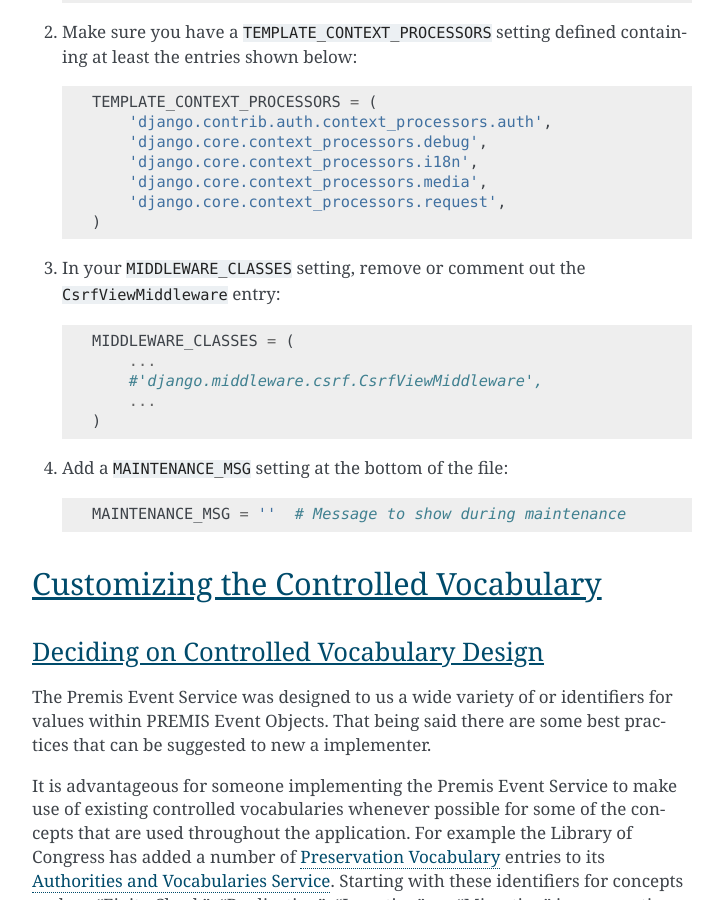
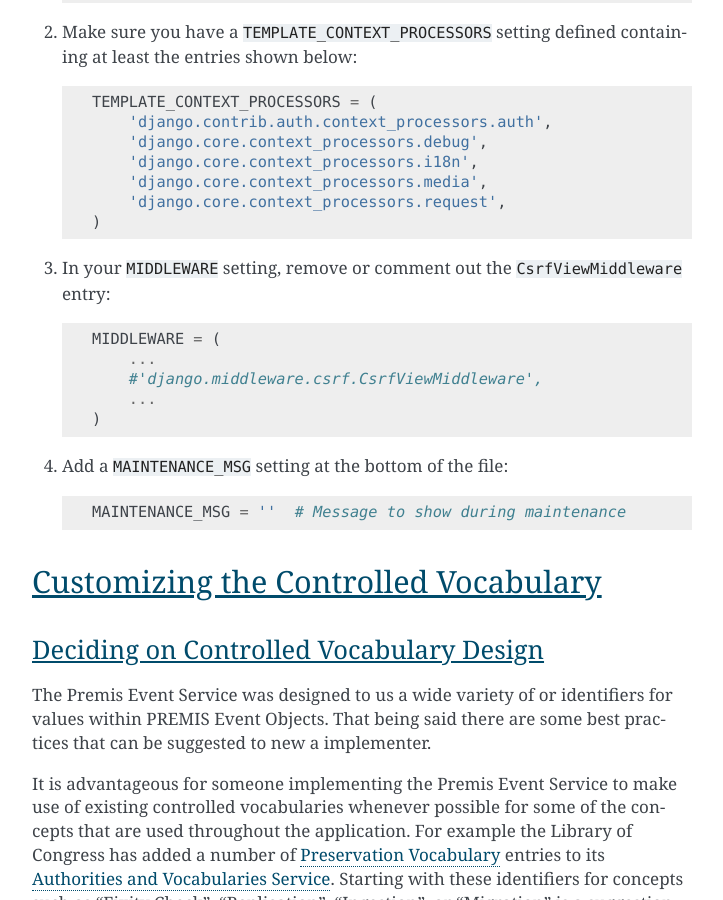
Before and after one commit to unt-libraries/django-premis-event-service, a Sphinx documentation site: the page built from docs/source/configuration.rst, in a window 1280 px wide and 900 px high, scrolled down 603 px. Shown: the whole window, without its empty margins (388-1111 px from the left). Built offline with Sphinx 7.4.7, drawn with Linux system fonts in a browser that asks for light colours.

Commit message:
Update documentation

```diff
--- a/README.rst
+++ b/README.rst
@@ -20,7 +20,7 @@
 ------------
 
 * Python 3
-* Django 1.11
+* Django 2.2
 * lxml (requires libxml2-dev to be installed on your system)
 * pipenv
 
--- a/docs/source/configuration.rst
+++ b/docs/source/configuration.rst
@@ -34,10 +34,10 @@
         'django.core.context_processors.request',
     )
 
-3. In your ``MIDDLEWARE_CLASSES`` setting, remove or comment out the
+3. In your ``MIDDLEWARE`` setting, remove or comment out the
    ``CsrfViewMiddleware`` entry::
 
-    MIDDLEWARE_CLASSES = (
+    MIDDLEWARE = (
         ...
         #'django.middleware.csrf.CsrfViewMiddleware',
         ...
--- a/docs/source/installation.rst
+++ b/docs/source/installation.rst
@@ -13,7 +13,7 @@
 ============
 
 - Python 3.7.x
-- Django 1.11
+- Django 2.2
 - libxml2-dev libxslt-dev
 - Django Admin - ``django.contrib.admin``
 
```
Also changed, not shown: CHANGELOG.md (+2 -0 lines), .travis.yml, 1 other file.
